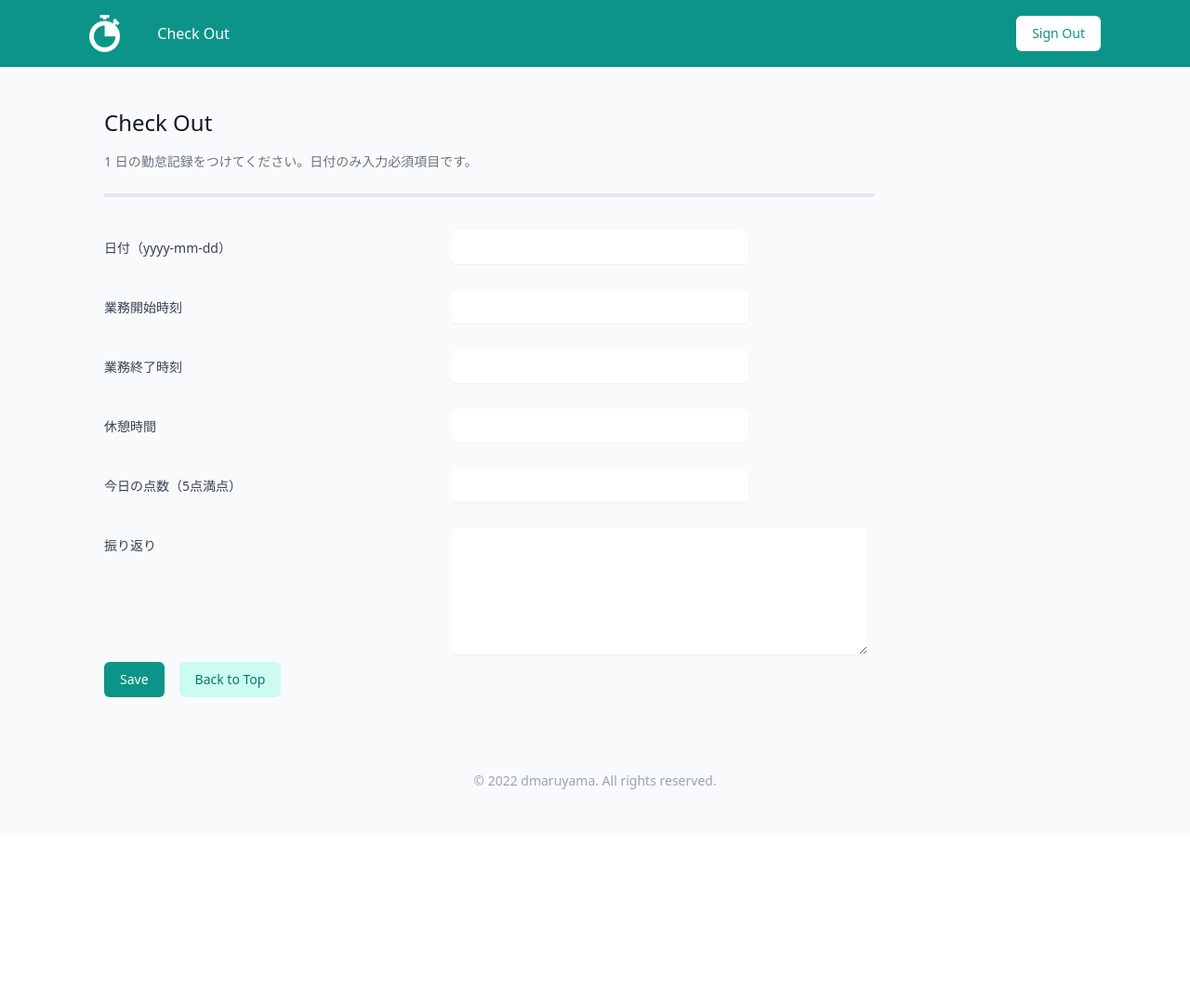
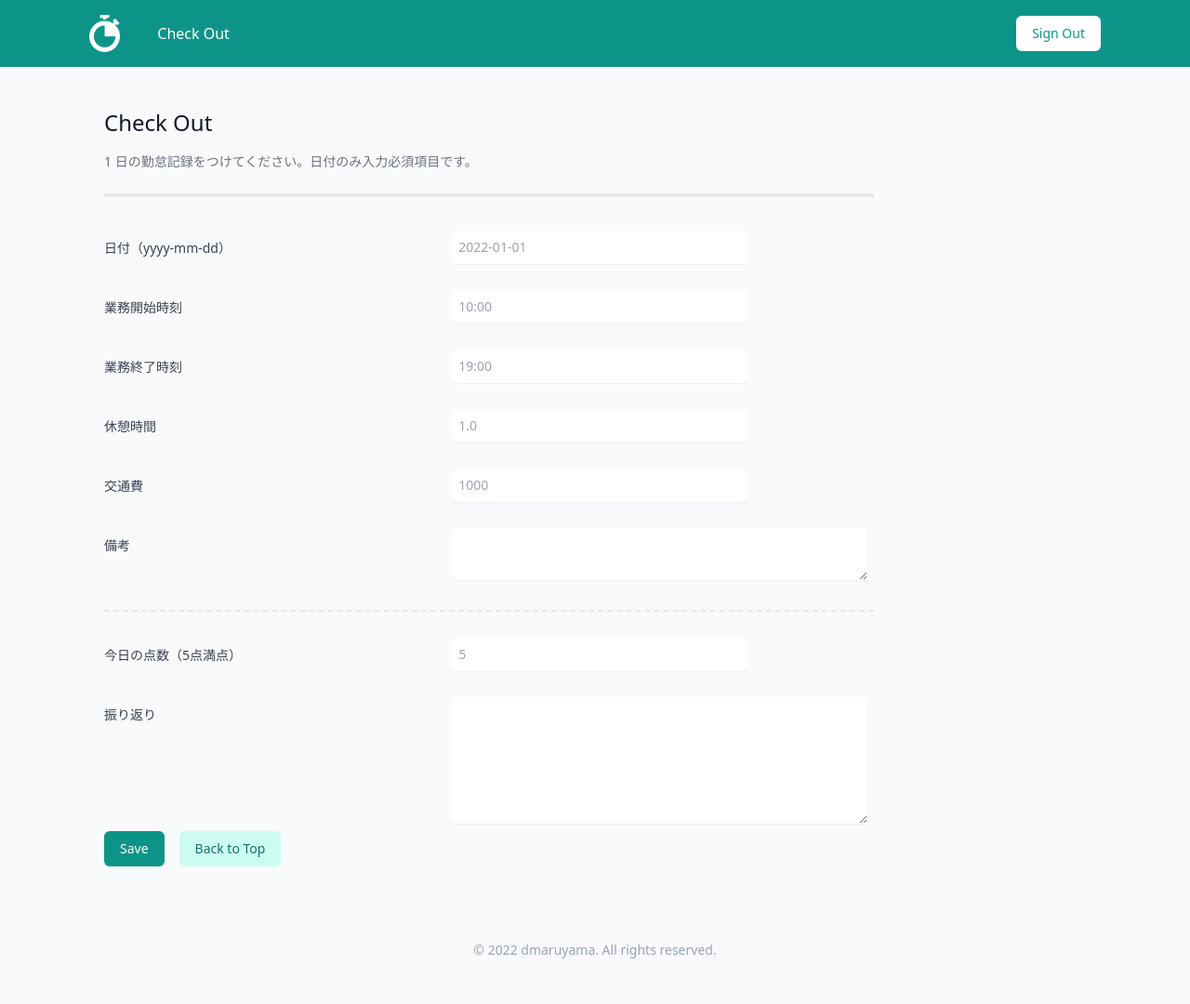
Before and after one commit to dmaruyama-51/work-management-app, a Django app: page /new/ in a window 1280 px wide. Shown: the whole page at 93% size. Before the commit the page ends 849 px from the top, so only its background shows below. Run offline with Django 3.2, Linux system fonts and the light colour scheme; the visitor is signed in with stand-in values (Sample User, id 1); some libraries are stand-ins or nearby versions.

Commit message:
add travel_cost & travel_remarks

```diff
--- a/static/report.csv
+++ b/static/report.csv
@@ -1 +1,3 @@
-,date,start,end,rest
+,日付,開始時間,終了時間,休憩時間,交通費,備考
+0,2022-03-03,08:30:00,19:30:00,1.5,,
+1,2022-03-04,08:30:00,17:30:00,1.0,,
--- a/templates/delete.html
+++ b/templates/delete.html
@@ -23,7 +23,7 @@
 
 
     <div class="mt-8">
-    <p class="text-base text-gray-700">{{ object.date }} の記録を本当に削除しますか？</p>
+    <p class="text-base text-gray-700 font-semibold">{{ object.date }} の記録を本当に削除しますか？</p>
       <div class="mt-6 flex justify-start">
 
         <button type="submit" class="inline-flex justify-center py-2 px-4 border border-transparent shadow-sm text-sm font-medium rounded-md text-white bg-red-600 hover:bg-red-700 focus:outline-none focus:ring-2 focus:ring-offset-2 focus:ring-red-500">Delete</button>
--- a/templates/index.html
+++ b/templates/index.html
@@ -11,7 +11,7 @@
     <div class="flex flex-wrap flex-row">
         <div class="w-1/2">
             <h2 class="text-left text-2xl font-bold tracking-tight text-gray-900 sm:text-2xl">Good Work, {{ user }} &#x1f44b;</h2>
-            <p class="mt-4 mx-auto text-left text-sm text-gray-500">今日もよく働きました！1 日の記録をつけましょう。</p>
+            <p class="mt-4 mx-auto text-left text-sm text-gray-500">お疲れ様です。本日もよく働きました！</p>
             <div class="mt-4 flex justify-start">
                 <button type="button" class="inline-flex items-center px-4 py-2 border border-transparent shadow-sm text-sm font-medium rounded-md text-white bg-teal-600 hover:bg-teal-700 focus:outline-none focus:ring-2 focus:ring-offset-2 focus:ring-teal-500">
                     <svg xmlns="http://www.w3.org/2000/svg" class="h-5 w-5 mr-2" viewBox="0 0 20 20" fill="currentColor">
@@ -56,7 +56,7 @@
                         <th scope="col" class="px-6 py-3 text-left text-sm font-medium text-gray-500 uppercase tracking-wider">始業</th>
                         <th scope="col" class="px-6 py-3 text-left text-sm font-medium text-gray-500 uppercase tracking-wider">終業</th>
                         <th scope="col" class="px-6 py-3 text-left text-sm font-medium text-gray-500 uppercase tracking-wider">休憩時間</th>
-                        <th scope="col" class="px-6 py-3 text-left text-sm font-medium text-gray-500 uppercase tracking-wider">点数</th>
+                        <th scope="col" class="px-6 py-3 text-left text-sm font-medium text-gray-500 uppercase tracking-wider">今日の調子</th>
                         <th scope="col" class="px-6 py-3 text-left text-sm font-medium text-gray-500 uppercase tracking-wider">振り返り</th>
                         <th scope="col" class="px-6 py-3 text-left text-sm font-medium text-gray-500 uppercase tracking-wider"><span class="sr-only">Detail</span></th>
                         <th scope="col" class="px-2 py-3 text-left text-sm font-medium text-gray-500 uppercase tracking-wider"><span class="sr-only">Edit</span></th>
@@ -69,7 +69,7 @@
                         <th class="px-6 py-4 whitespace-nowrap text-sm font-medium text-gray-900">{{ obj.date }}</th>
                         <th class="px-6 py-4 whitespace-nowrap text-sm text-gray-500">{{ obj.start_time }}</th>
                         <th class="px-6 py-4 whitespace-nowrap text-sm text-gray-500">{{ obj.end_time }}</th>
-                        <th class="px-6 py-4 whitespace-nowrap text-sm text-gray-500">{{ obj.rest_time }} 時間</th>
+                        <th class="px-6 py-4 whitespace-nowrap text-sm text-gray-500">{{ obj.rest_time }}</th>
                         <th class="px-6 py-4 whitespace-nowrap text-sm text-gray-500">{{ obj.rating }}</th>
                         <th class="px-6 py-4 whitespace-nowrap text-sm text-gray-500 text-left">{{ obj.comment　| truncatechars:20 }}</th>
                         <th class="px-4 py-4 whitespace-nowrap text-sm text-gray-500"><a href="{% url 'time_management:detail' id=obj.pk %}" class="text-teal-600 hover:text-teal-900">Detail</a></th>
--- a/templates/new.html
+++ b/templates/new.html
@@ -24,35 +24,51 @@
           <div class="sm:grid sm:grid-cols-3 sm:gap-4 sm:items-start sm:pt-4">
             <label for="first-name" class="block text-sm font-medium text-gray-700 sm:mt-px sm:pt-2"> 日付（yyyy-mm-dd）</label>
             <div class="mt-1 sm:mt-0 sm:col-span-2">
-              <input type="text" name='date' id='id_date' class="p-2 max-w-lg block w-full shadow-sm focus:ring-teal-500 focus:border-teal-500 sm:max-w-xs lg:text-sm border-gray-300 rounded-md">
+              <input type="text" name='date' id='id_date' placeholder="2022-01-01" class="p-2 max-w-lg block w-full shadow-sm focus:ring-teal-500 focus:border-teal-500 sm:max-w-xs lg:text-sm border-gray-300 rounded-md">
             </div>
           </div>
 
           <div class="sm:grid sm:grid-cols-3 sm:gap-4 sm:items-start sm:pt-2">
             <label for="first-name" class="block text-sm font-medium text-gray-700 sm:mt-px sm:pt-2"> 業務開始時刻 </label>
             <div class="mt-1 sm:mt-0 sm:col-span-2">
-              <input type="text" name='start_time' id='id_start_time' class="p-2 max-w-lg block w-full shadow-sm focus:ring-teal-500 focus:border-teal-500 sm:max-w-xs lg:text-sm border-gray-300 rounded-md">
+              <input type="text" name='start_time' id='id_start_time' placeholder='10:00' class="p-2 max-w-lg block w-full shadow-sm focus:ring-teal-500 focus:border-teal-500 sm:max-w-xs lg:text-sm border-gray-300 rounded-md">
             </div>
           </div>
 
           <div class="sm:grid sm:grid-cols-3 sm:gap-4 sm:items-star sm:pt-2">
             <label for="first-name" class="block text-sm font-medium text-gray-700 sm:mt-px sm:pt-2"> 業務終了時刻 </label>
             <div class="mt-1 sm:mt-0 sm:col-span-2">
-              <input type="text" name='end_time' id='id_end_time' class="p-2 max-w-lg block w-full shadow-sm focus:ring-teal-500 focus:border-teal-500 sm:max-w-xs lg:text-sm border-gray-300 rounded-md">
+              <input type="text" name='end_time' id='id_end_time' placeholder='19:00' class="p-2 max-w-lg block w-full shadow-sm focus:ring-teal-500 focus:border-teal-500 sm:max-w-xs lg:text-sm border-gray-300 rounded-md">
             </div>
           </div>
 
           <div class="sm:grid sm:grid-cols-3 sm:gap-4 sm:items-star sm:pt-2">
             <label for="first-name" class="block text-sm font-medium text-gray-700 sm:mt-px sm:pt-2"> 休憩時間 </label>
             <div class="mt-1 sm:mt-0 sm:col-span-2">
-              <input type="number" name='rest_time' id='id_rest_time' class="p-2 max-w-lg block w-full shadow-sm focus:ring-teal-500 focus:border-teal-500 sm:max-w-xs lg:text-sm border-gray-300 rounded-md">
+              <input type="number" step='0.1' name='rest_time' id='id_rest_time' placeholder="1.0" class="p-2 max-w-lg block w-full shadow-sm focus:ring-teal-500 focus:border-teal-500 sm:max-w-xs lg:text-sm border-gray-300 rounded-md">
             </div>
           </div>
 
           <div class="sm:grid sm:grid-cols-3 sm:gap-4 sm:items-star sm:pt-2">
+            <label for="first-name" class="block text-sm font-medium text-gray-700 sm:mt-px sm:pt-2"> 交通費 </label>
+            <div class="mt-1 sm:mt-0 sm:col-span-2">
+              <input type="number" name='travel_cost' id='id_travel_cost' placeholder="1000" class="p-2 max-w-lg block w-full shadow-sm focus:ring-teal-500 focus:border-teal-500 sm:max-w-xs lg:text-sm border-gray-300 rounded-md">
+            </div>
+          </div>
+
+          <div class="sm:pb-3 sm:grid sm:grid-cols-3 sm:gap-4 sm:items-star sm:pt-2">
+            <label class="block text-sm font-medium text-gray-700 sm:mt-px sm:pt-2"> 備考 </label>
+            <div class="mt-1 sm:mt-0 sm:col-span-2">
+              <textarea rows="2" type="text" name='travel_remarks' id='id_travel_remarks' class="p-2 shadow-sm focus:ring-teal-500 focus:border-teal-500 block w-full sm:max-w-md sm:text-sm border-gray-300 rounded-md"></textarea>
+            </div>
+          </div>
+
+          <div class="sm:border-dashed sm:border-b-2 sm:border-gray-200 w-9/12"></div>
+
+          <div class="sm:grid sm:grid-cols-3 sm:gap-4 sm:items-star sm:pt-2">
             <label for="first-name" class="block text-sm font-medium text-gray-700 sm:mt-px sm:pt-2"> 今日の点数（5点満点） </label>
             <div class="mt-1 sm:mt-0 sm:col-span-2">
-              <input type="number" name='rating' id='id_rating' class="p-2 max-w-lg block w-full shadow-sm focus:ring-teal-500 focus:border-teal-500 sm:max-w-xs lg:text-sm border-gray-300 rounded-md">
+              <input type="number" name='rating' id='id_rating' placeholder='5' class="p-2 max-w-lg block w-full shadow-sm focus:ring-teal-500 focus:border-teal-500 sm:max-w-xs lg:text-sm border-gray-300 rounded-md">
             </div>
           </div>
 
--- a/time_management_app/forms.py
+++ b/time_management_app/forms.py
@@ -4,4 +4,4 @@ from time_management_app.models import TimeManagement
 class TimeManagementForm(forms.ModelForm):
     class Meta:
         model = TimeManagement
-        fields = ('date', 'start_time', 'end_time', 'rest_time', 'rating', 'comment')
+        fields = ('date', 'start_time', 'end_time', 'rest_time', 'travel_cost', 'travel_remarks', 'rating', 'comment')
--- a/time_management_app/models.py
+++ b/time_management_app/models.py
@@ -8,6 +8,9 @@ class TimeManagement(models.Model):
     start_time = models.TimeField('始業時刻', null=True, blank=True)
     end_time = models.TimeField('就業時刻', null=True, blank=True)
     rest_time = models.FloatField('休憩時間', null=True, blank=True)
+    travel_cost = models.IntegerField('交通費', null=True, blank=True)
+    travel_remarks = models.CharField('交通費_備考', max_length=255, null=True, blank=True)
+
     rating = models.IntegerField('今日の点数', validators=[MinValueValidator(1), MaxValueValidator(5)], null=True, blank=True)
     comment = models.CharField('振り返り', max_length=255, null=True, blank=True)
     created_by = models.ForeignKey(settings.AUTH_USER_MODEL, verbose_name='ユーザー', on_delete=models.CASCADE)
--- a/time_management_app/views.py
+++ b/time_management_app/views.py
@@ -121,14 +121,16 @@ def file_download(request, month='this'):
             start = obj.start_time
             end = obj.end_time
             rest = obj.rest_time
-            records.append([date, start, end, rest])
+            travel_cost = obj.travel_cost
+            travel_remarks = obj.travel_remarks
+            records.append([date, start, end, rest, travel_cost, travel_remarks])
         else:
             continue
 
-    records_df = pd.DataFrame(records, columns=['date', 'start', 'end', 'rest'])
+    records_df = pd.DataFrame(records, columns=['日付', '開始時間', '終了時間', '休憩時間', '交通費', '備考'])
     records_df.to_csv('./static/report.csv')
 
-    time.sleep(3)
+    time.sleep(1)
 
     filepath = './static/report.csv'
     filename = 'reports.csv'
```
Also changed, not shown: templates/detail.html (+15 -1 lines), templates/edit.html (+17 -1 lines), time_management_app/migrations/0006_timemanagement_travel_cost_and_more.py (added).
